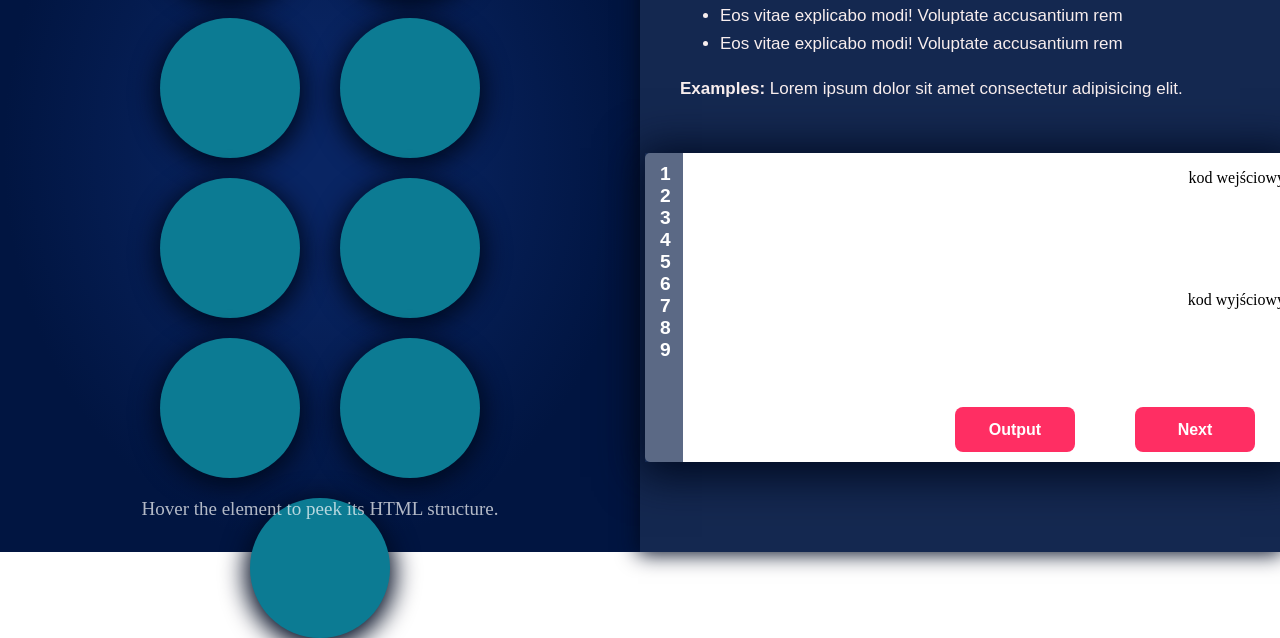
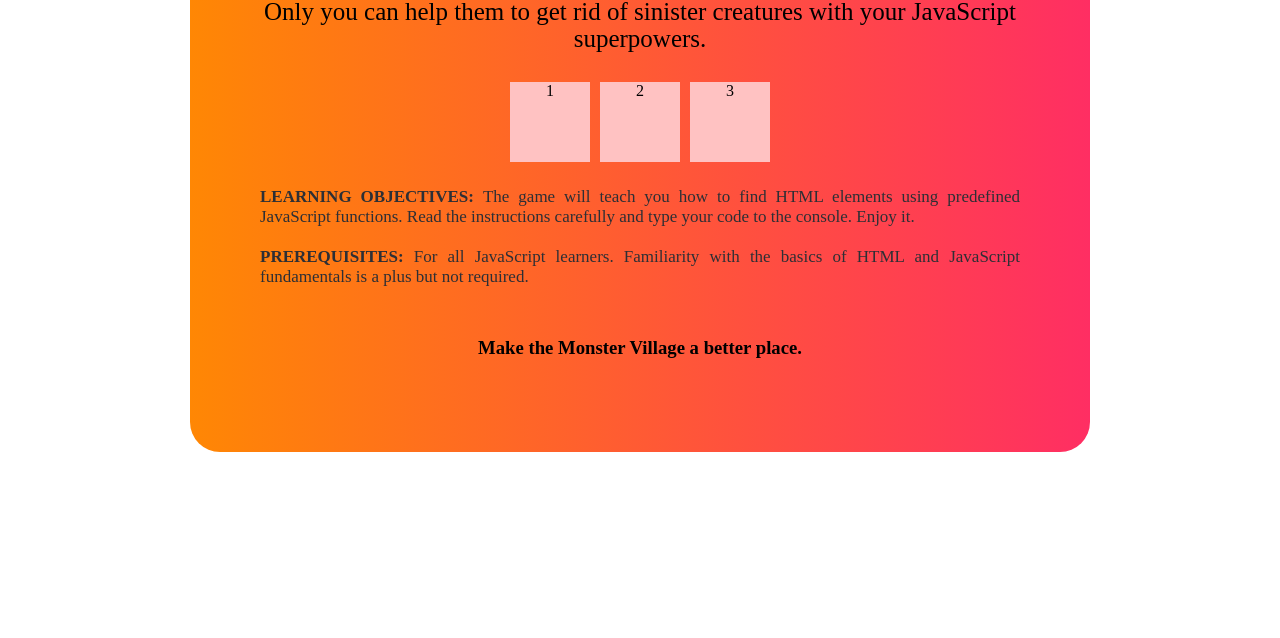
Before and after one commit to martatomchuck/MonsterJS, a React app: page / in a window 1280 px wide. Shown: the part 248-886 px from the top of the page. After the commit the page ends 800 px from the top, so only its background shows below. Built offline with nearby package versions, Linux system fonts and the light colour scheme; a web font is replaced by a local one.

Commit message:
dataset content level 1

```diff
--- a/js/components/GameEngine.js
+++ b/js/components/GameEngine.js
@@ -15,12 +15,12 @@ class GameEngine extends Component {
 
         const {dataset} = this.props
 
-        return (
-            <div className="container">
-                <SectionLeft/>
-                <SectionRight/>
-            </div>
-        );
+        // return (
+        //     <div className="container">
+        //         <SectionLeft/>
+        //         <SectionRight/>
+        //     </div>
+        // );
 
         return <Welcome/>
     }
--- a/js/data/dataset.js
+++ b/js/data/dataset.js
@@ -9,11 +9,16 @@ export default [
                 id: 2
             }
         ],
-        task_description: "jakiś tam opis zadania <span>teoria</span>",
-        instructions: "",
-        default_input: "",
-        user_input: "",
-        expected_output: ""
+        task_description: "Monster Village has been haunted by ghost. Help monsters to catch the ghost by using <span>getElementById()</span> method.",
+        instructions: `<ul>Keep in mind:
+                        <li></li>
+                        <li></li>
+                        <li></li>
+                        Try it yourself. Type your code to the console.</ul>`,
+        example: '<b>EXAMPLE: </b><span>document.getElementById("elements_id");</span>',
+        default_input: 'const enemy = document.getElementById()',
+        user_input: '"scary_ghost"',
+        expected_output: 'const enemy = document.getElementById("scary_ghost")'
     },
     {
         level: 2,
--- a/scss/main.scss
+++ b/scss/main.scss
@@ -227,32 +227,54 @@ body {
 
 // WELCOME
 .welcome {
-    width: 800px;
-    height: 500px;
+    width: 900px;
+    height: 600px;
     background-image: linear-gradient(90deg, #FF8704, #ff2e63);
     border-radius: 30px;
     position: absolute;
     z-index: 99999;
-    top: calc(50% - 250px);
-    left: calc(50% - 400px);
-    display: flex;
-    flex-direction: column;
-    justify-content: space-around;
-    align-items: center;
-    padding: 50px;
+    top: calc(50% - 300px);
+    left: calc(50% - 450px);
+    padding: 0 50px;
+    text-align: center;
+
+    h1 {
+        margin: 20px 0;
+    }
 
     p {
-        text-align: center;
+        line-height: 20px;
+        display: block;
+        margin: 0;
+
+        &:first-of-type {
+            font-size: 25px;
+            line-height: 27px;
+            margin: 25px 0;
+        }
+
+        &:nth-of-type(2),
+        &:last-of-type {
+            text-align: justify;
+            color: #2d2f35;
+            font-size: 17px;
+            margin: 20px;
+        }
+    }
+
+    h3 {
+        padding: 30px;
     }
 
     .monsters {
         display: flex;
+        justify-content: center;
 
         div {
             width: 80px;
             height: 80px;
             background-color: #ffc2c2;
-            margin: 10px;
+            margin: 5px;
         }
     }
 }
```
Also changed, not shown: readme.md.
